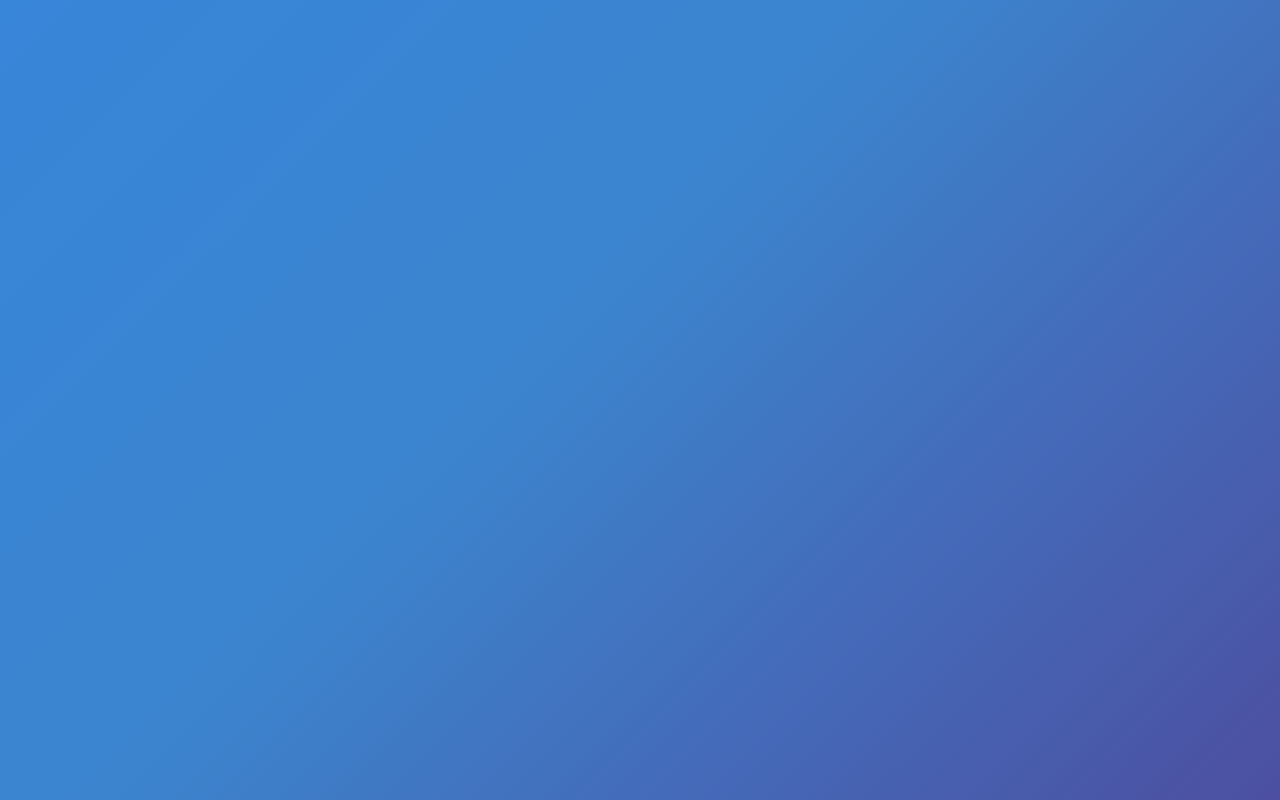
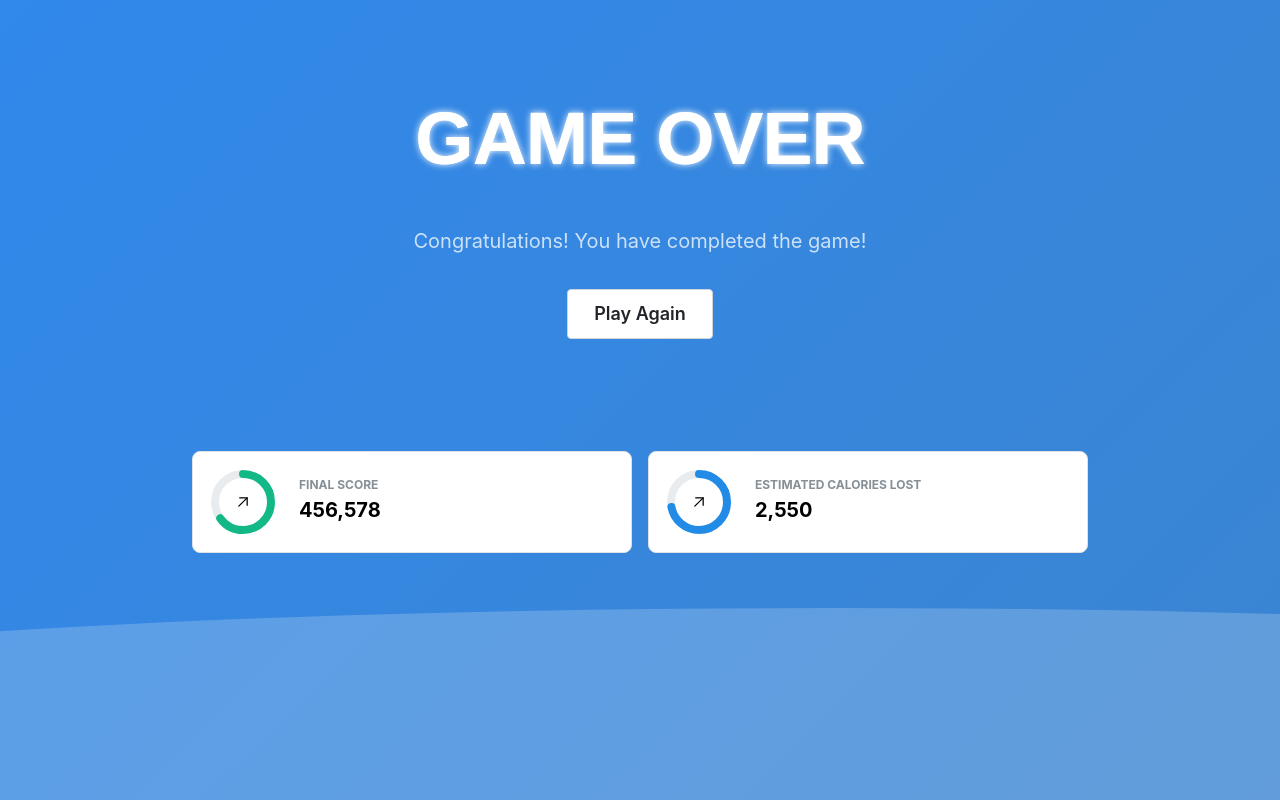
Before and after one commit to tetnaylin/Break-It-Down, a React (Vite) app in the folder fontend/: page /game_over in a window 1280 px wide. Before the commit this address had no page. Built offline with nearby package versions, Linux system fonts and the light colour scheme; what @mantine/vanilla-extract would draw is missing.

Commit message:
Add game over page

```diff
--- a/fontend/src/App.tsx
+++ b/fontend/src/App.tsx
@@ -1,5 +1,5 @@
 import "@mantine/core/styles.css";
-import { MantineProvider } from "@mantine/core";
+import { MantineProvider, Overlay, AspectRatio  } from "@mantine/core";
 import { theme } from "./theme";
 import { HeroText } from "./HeroText/HeroText";
 import { BrowserRouter as Router, Routes, Route} from 'react-router-dom';
@@ -7,8 +7,7 @@ import { Stats } from "./Dailies/Dailies";
 import { StatsRing } from "./StatsRing/StatsRing";
 import { Button } from "./Music/Music";
 import PoseComponent from "./PoseComponents/PoseComponent";
-
-
+import { GameOver } from "./GameOverAdaptation/GameOver"
 export default function App() {
   return (
       <MantineProvider theme={theme}>
@@ -18,6 +17,7 @@ export default function App() {
            <Route path="/selection" element={<SecondPage />} />
            <Route path="/game" element={<ThirdPage />} />
            <Route path="/selection/play" element={<GamePage/>}/>
+           <Route path="/game_over" element={<GameOverPage/>}/>
           </Routes>
         </Router>
       </MantineProvider>
@@ -67,6 +67,7 @@ export function ThirdPage() {
 export function GameOverPage() {
   return (
     <MantineProvider theme={theme}>
+      <GameOver/>
       <StatsRing/>
     </MantineProvider>
   )
--- /dev/null
+++ b/fontend/src/GameOverAdaptation/GameOver.module.css
@@ -0,0 +1,333 @@
+.wrapper {
+    position: relative;
+    padding-top: rem(80px);
+    padding-bottom: rem(80px);
+
+    @media (max-width: 48em) {
+      padding-top: rem(80px);
+      padding-bottom: rem(60px);
+    }
+  }
+
+  .inner {
+    position: relative;
+    z-index: 1;
+  }
+
+  .dots {
+    position: absolute;
+    color:  var(--mantine-color-white);
+
+    @media (max-width: 48em) {
+      display: none;
+    }
+  }
+
+  .dotsLeft {
+    left: 0;
+    top: 0;
+  }
+
+  .title {
+    text-align: center;
+    font-weight: 800;
+    font-size: rem(60px);
+    letter-spacing: -1px;
+    color: var(--mantine-color-white);
+    margin-bottom: var(--mantine-spacing-xs);
+    font-family:
+      Greycliff CF,
+      var(--mantine-font-family);
+
+    @media (max-width: 36em) {
+      font-size: rem(28px);
+      text-align: left;
+    }
+  }
+
+  .highlight {
+    color: var(--mantine-color-blue-4);
+  }
+
+  .description {
+    text-align: center;
+    padding-top: rem(20px);
+    color: rgba(255, 255, 255, 0.749);
+    font-size: rem(20px);
+    @media (max-width: 36em) {
+      text-align: left;
+    }
+  }
+
+  .controls {
+    margin-top: var(--mantine-spacing-xl);
+    display: flex;
+    justify-content: center;
+
+    @media (max-width: 36em) {
+      flex-direction: column;
+    }
+  }
+
+  .control {
+    &:not(:first-of-type) {
+      margin-left: var(--mantine-spacing-md);
+    }
+
+    @media (max-width: 36em) {
+      height: rem(42px);
+      font-size: var(--mantine-font-size-md);
+
+      &:not(:first-of-type) {
+        margin-top: var(--mantine-spacing-md);
+        margin-left: 0;
+      }
+    }
+  }
+
+  /* All wave css */
+  body {
+    margin: auto;
+    font-family: -apple-system, BlinkMacSystemFont, sans-serif;
+    overflow: auto;
+    background: linear-gradient(315deg, rgba(101,0,94,1) 3%, rgba(60,132,206,1) 38%, rgb(48, 137, 238) 68%, rgb(71, 25, 255) 98%);
+    animation: gradient 40s ease infinite;
+    background-size: 400% 400%;
+    background-attachment: fixed;
+}
+
+@keyframes gradient {
+    0% {
+        background-position: 0% 0%;
+    }
+    50% {
+        background-position: 100% 100%;
+    }
+    100% {
+        background-position: 0% 0%;
+    }
+}
+
+.wave {
+    background: rgb(255 255 255 / 25%);
+    border-radius: 1000% 1000% 0 0;
+    position: fixed;
+    width: 200%;
+    height: 12em;
+    /* Adjust animation speed here */
+    animation: wave 3s -3s linear infinite;
+    transform: translate3d(0, 0, 0);
+    opacity: 0.8;
+    bottom: 0;
+    left: 0;
+    z-index: -1;
+}
+
+.wave:nth-of-type(2) {
+    bottom: -1.25em;
+    animation: wave 18s linear reverse infinite;
+    opacity: 0.8;
+}
+
+.wave:nth-of-type(3) {
+    bottom: -2.5em;
+    animation: wave 20s -1s reverse infinite;
+    opacity: 0.9;
+}
+
+@keyframes wave {
+    2% {
+        transform: translateX(1);
+    }
+
+    25% {
+        transform: translateX(-25%);
+    }
+
+    50% {
+        transform: translateX(-50%);
+    }
+
+    75% {
+        transform: translateX(-25%);
+    }
+
+    100% {
+        transform: translateX(1);
+    }
+}
+
+/* All glitch css
+
+.glitch{
+  animation: glitch 1s linear infinite;
+  text-align: center;
+  font-weight: 800;
+  font-size: rem(70px);
+  letter-spacing: -1px;
+  color: light-dark(var(--mantine-color-black), var(--mantine-color-white));
+  margin-bottom: var(--mantine-spacing-xs);
+  font-family:
+    Greycliff CF,
+    var(--mantine-font-family);
+
+  @media (max-width: 36em) {
+    font-size: rem(28px);
+    text-align: left;
+  }
+}
+
+@keyframes glitch{
+  2%,64%{
+    transform: translate(2px,0) skew(0deg);
+  }
+  4%,60%{
+    transform: translate(-2px,0) skew(0deg);
+  }
+  62%{
+    transform: translate(0,0) skew(5deg);
+  }
+}
+
+.glitch:before,
+.glitch:after{
+  content: attr(title);
+  position: absolute;
+  left: 0;
+}
+
+.glitch:before{
+  animation: glitchTop 1s linear infinite;
+  clip-path: polygon(0 0, 100% 0, 100% 33%, 0 33%);
+  -webkit-clip-path: polygon(0 0, 100% 0, 100% 33%, 0 33%);
+}
+
+@keyframes glitchTop{
+  2%,64%{
+    transform: translate(2px,-2px);
+  }
+  4%,60%{
+    transform: translate(-2px,2px);
+  }
+  62%{
+    transform: translate(13px,-1px) skew(-13deg);
+  }
+}
+
+.glitch:after{
+  animation: glitchBotom 1.5s linear infinite;
+  clip-path: polygon(0 67%, 100% 67%, 100% 100%, 0 100%);
+  -webkit-clip-path: polygon(0 67%, 100% 67%, 100% 100%, 0 100%);
+}
+
+@keyframes glitchBotom{
+  2%,64%{
+    transform: translate(-2px,0);
+  }
+  4%,60%{
+    transform: translate(-2px,0);
+  }
+  62%{
+    transform: translate(-22px,5px) skew(21deg);
+  }
+} */
+
+/* All Neon lights css */
+.neon {
+  background: 50% 100% / 50% 50% no-repeat
+  radial-gradient(ellipse at bottom, #fff, transparent, transparent);
+  -webkit-background-clip: text;
+  background-clip: text;
+  color: transparent;
+  text-align: center;
+  font-weight: 800;
+  font-size: rem(75px);
+  letter-spacing: -1px;
+  color: var(--mantine-color-white);
+  margin-bottom: var(--mantine-spacing-xs);
+  font-family:
+    Greycliff CF,
+    var(--mantine-font-family);
+
+  @media (max-width: 36em) {
+    font-size: rem(28px);
+    text-align: left;
+  }  font-family: "Source Sans Pro", sans-serif;
+  animation: reveal 3000ms ease-in-out forwards 200ms,
+  glow 2500ms linear infinite 2000ms;
+
+  @keyframes reveal {
+    80%{
+      letter-spacing: 8px;
+    }
+    100% {
+      background-size: 300% 300%;
+    }
+  }
+  @keyframes glow {
+    40% {
+      text-shadow: 0 0 8px #fff;
+    }
+  }
+}
+
+/* Glow on hover for button */
+.glow-on-hover {
+  width: 220px;
+  height: 50px;
+  border: none;
+  outline: none;
+  color: #fff;
+  background: #111;
+  cursor: pointer;
+  position: relative;
+  z-index: 0;
+  border-radius: 10px;
+}
+
+.glow-on-hover:before {
+  content: '';
+  background: linear-gradient(45deg, #ff0000, #ff7300, #fffb00, #48ff00, #00ffd5, #002bff, #7a00ff, #ff00c8, #ff0000);
+  position: absolute;
+  top: -2px;
+  left:-2px;
+  background-size: 400%;
+  z-index: -1;
+  filter: blur(5px);
+  width: calc(100% + 4px);
+  height: calc(100% + 4px);
+  animation: glowing 20s linear infinite;
+  opacity: 0;
+  transition: opacity .3s ease-in-out;
+  border-radius: 10px;
+}
+
+.glow-on-hover:active {
+  color: #000
+}
+
+.glow-on-hover:active:after {
+  background: transparent;
+}
+
+.glow-on-hover:hover:before {
+  opacity: 1;
+}
+
+.glow-on-hover:after {
+  z-index: -1;
+  content: '';
+  position: absolute;
+  width: 100%;
+  height: 100%;
+  background: #111;
+  left: 0;
+  top: 0;
+  border-radius: 10px;
+}
+
+@keyframes glowing {
+  0% { background-position: 0 0; }
+  50% { background-position: 400% 0; }
+  100% { background-position: 0 0; }
+}
--- /dev/null
+++ b/fontend/src/GameOverAdaptation/GameOver.tsx
@@ -0,0 +1,38 @@
+import { Title, Text, Button, Container } from '@mantine/core';
+import { Link} from 'react-router-dom';
+import classes from './GameOver.module.css';
+
+export function GameOver() {
+  return (
+    <Container className={classes.wrapper} size={1400}>
+
+      <div className={classes.wave}></div>
+      <Title className={classes.title}>
+        <Text
+          // inherit
+          // variant="gradient"
+          // component="span"
+          // gradient={{ from: "white", to: "yellow" }}
+          className={classes.neon}
+          >
+          GAME OVER
+          </Text>{' '}
+        </Title>
+
+        <Container p={0} size={525}>
+          <Text className={classes.description}>
+          Congratulations! You have completed the game!
+          </Text>
+        </Container>
+
+        <div className={classes.controls}>
+        <Link to ="/selection">
+          <Button className={classes.control} size="lg" variant="default" color="gray">
+            Play Again
+          </Button>
+        </Link>
+        </div>
+
+    </Container>
+  );
+}
--- /dev/null
+++ b/fontend/src/StatsRing/StatsRing.module.css
@@ -0,0 +1,6 @@
+.center {
+    margin: auto;
+    width: 50%;
+    border: 3px solid green;
+    padding: 10px;
+  }
--- a/fontend/src/StatsRing/StatsRing.tsx
+++ b/fontend/src/StatsRing/StatsRing.tsx
@@ -1,4 +1,4 @@
-import { RingProgress, Text, SimpleGrid, Paper, Center, Group, rem } from '@mantine/core';
+import { RingProgress, Text, SimpleGrid, Paper, Center, Group, Container, rem } from '@mantine/core';
 import { IconArrowUpRight, IconArrowDownRight } from '@tabler/icons-react';
 
 const icons = {
@@ -7,15 +7,16 @@ const icons = {
 };
 
 const data = [
-  { label: 'Page views', stats: '456,578', progress: 65, color: 'teal', icon: 'up' },
-  { label: 'New users', stats: '2,550', progress: 72, color: 'blue', icon: 'up' },
-  {
-    label: 'Orders',
-    stats: '4,735',
-    progress: 52,
-    color: 'red',
-    icon: 'down',
-  },
+    // TODO: Add data here!
+  { label: 'Final Score', stats: '456,578', progress: 65, color: 'teal', icon: 'up' },
+  { label: 'Estimated Calories Lost', stats: '2,550', progress: 72, color: 'blue', icon: 'up' },
+//   {
+//     label: 'Orders',
+//     stats: '4,735',
+//     progress: 52,
+//     color: 'red',
+//     icon: 'down',
+//   },
 ] as const;
 
 export function StatsRing() {
@@ -49,5 +50,9 @@ export function StatsRing() {
     );
   });
 
-  return <SimpleGrid cols={{ base: 1, sm: 3 }}>{stats}</SimpleGrid>;
+  return (
+    <Container px="xl" pt="xl"> {/* Add padding to the sides */}
+      <SimpleGrid cols={{ base: 1, sm: 2 }}>{stats}</SimpleGrid>
+    </Container>
+  );
 }
```
